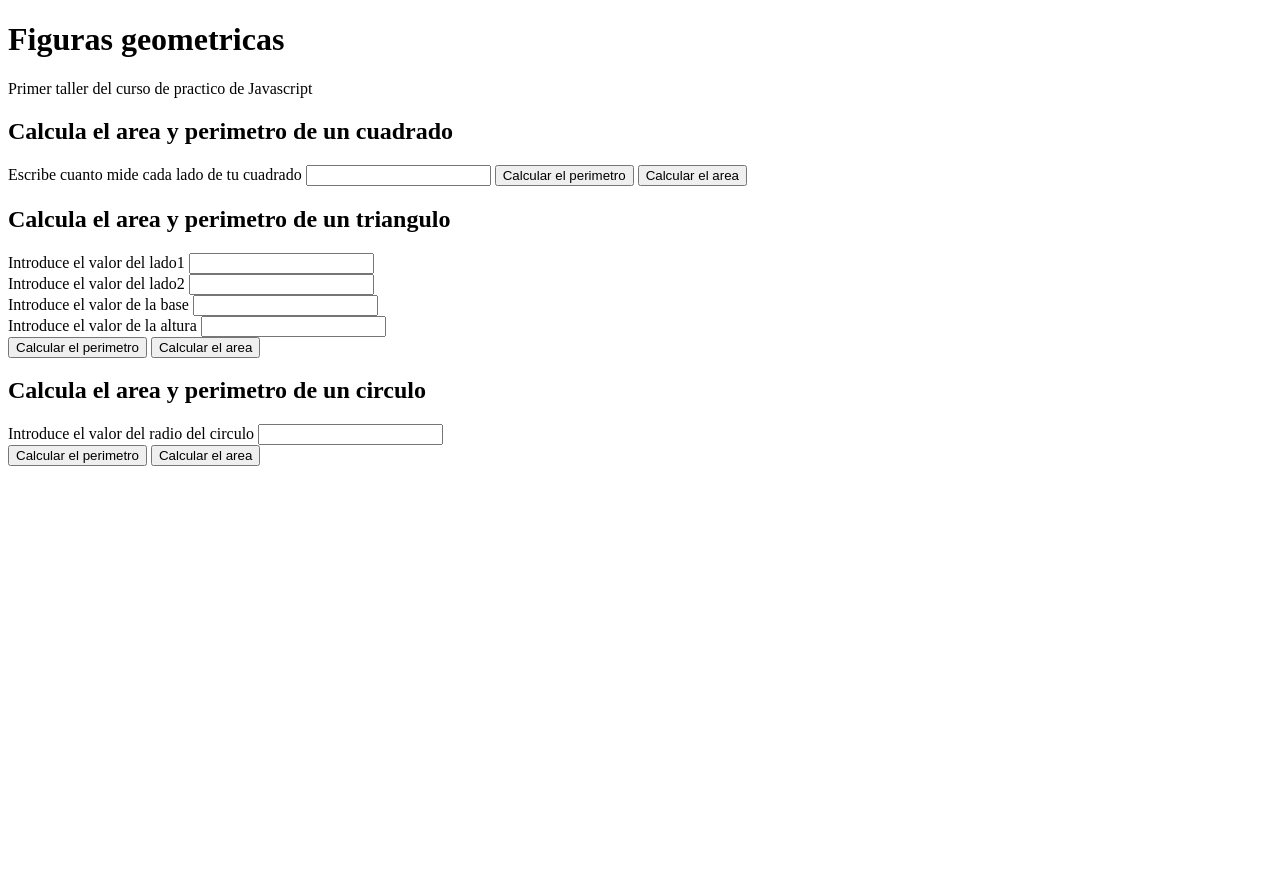
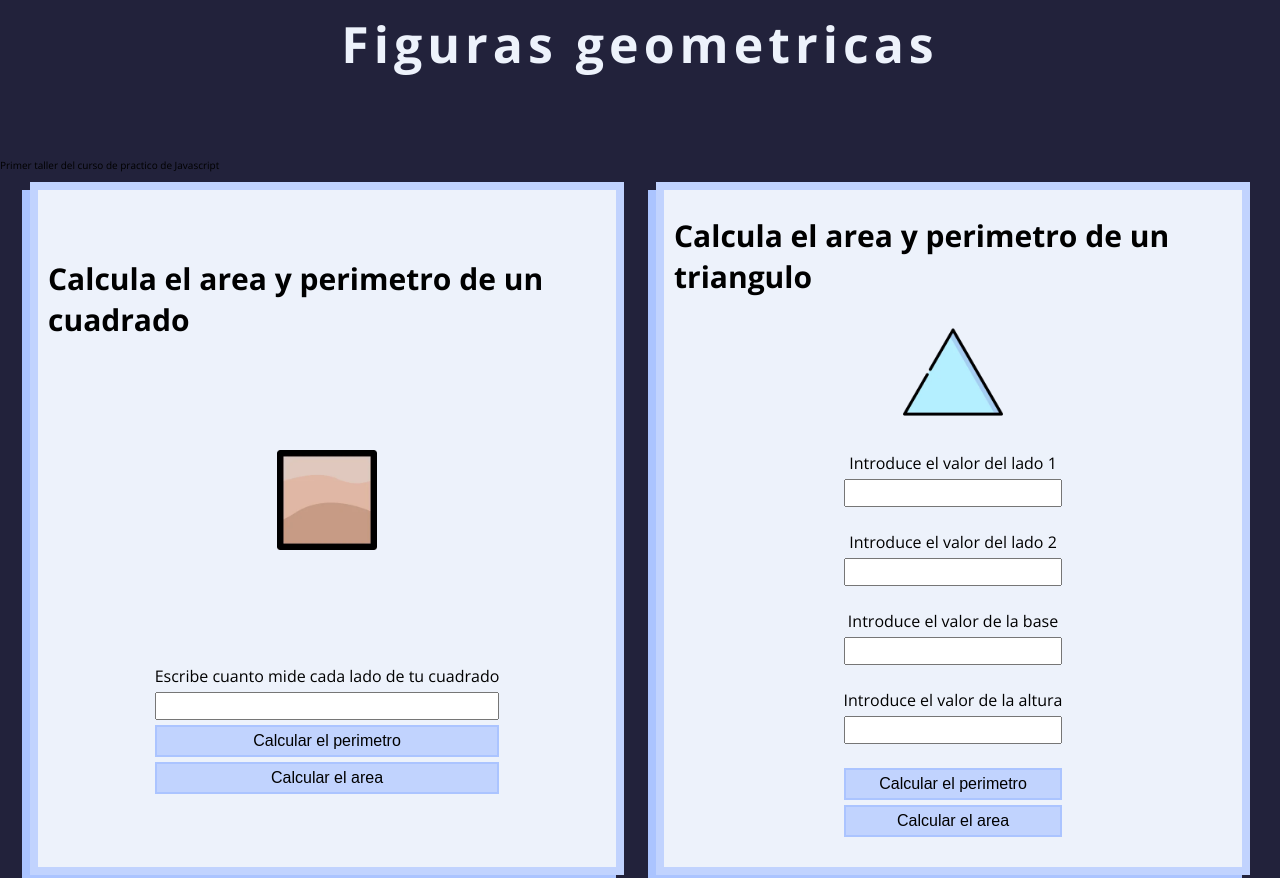
Before and after one commit to alejandroverita/Curso-Practico-Js, a website: page Figures/figures.html in a window 1280 px wide. Shown: the top 878 px of the page. Before the commit the page ends 800 px from the top, so only its background shows below. Drawn offline with nearby package versions, Linux system fonts and the light colour scheme.

Commit message:
matematicas con js

```diff
--- a/Figures/figures.html
+++ b/Figures/figures.html
@@ -5,8 +5,16 @@
     <meta http-equiv="X-UA-Compatible" content="IE=edge">
     <meta name="viewport" content="width=device-width, initial-scale=1.0">
     <title>Figuras geometricas</title>
+    <link rel="stylesheet" href="./style.css">
+    <link rel="preconnect" href="https://fonts.googleapis.com">
+    <link rel="preconnect" href="https://fonts.gstatic.com" crossorigin>
+    <link href="https://fonts.googleapis.com/css2?family=Open+Sans:wght@400;700&display=swap" rel="stylesheet">
+    <link rel="shortcut icon" href="./assets/images/js.svg" type="image/x-icon">
 </head>
+
 <body>
+    <div class="container">
+
         <header>
             <h1>Figuras geometricas</h1>
             <p>
@@ -14,8 +22,11 @@
             </p>
         </header>
 
-    <section>
+        <div class="figures">
+
+            <section class="figures-item">
                 <h2>Calcula el area y perimetro de un cuadrado</h2>
+                <img src="./assets/images/cuadrado.webp">
                 <form action="" method="get">
 
                     <label for = "inputCuadrado">
@@ -35,13 +46,15 @@
             </section>
 
             <!-- triangle -->
-    <section>
+
+            <section class="figures-item">
                 <h2>Calcula el area y perimetro de un triangulo</h2>
+                <img src="./assets/images/triangulo.webp" alt="triangulo">
                 <form action="" method="get">
 
-            <label for="inputSide1">Introduce el valor del lado1</label>
+                    <label for="inputSide1">Introduce el valor del lado 1</label>
                     <input type="number" id="inputSide1"><br>
-            <label for="inputSide2">Introduce el valor del lado2</label>
+                    <label for="inputSide2">Introduce el valor del lado 2</label>
                     <input type="number" id="inputSide2"><br>
                     <label for="inputBase">Introduce el valor de la base</label>
                     <input type="number" id="inputBase"><br>
@@ -55,14 +68,36 @@
                     <button type="button" onclick="calcularAreaTriangle()">
                         Calcular el area
                     </button>
+                </form>
+            </section>
+
+            <!-- isocels triangle -->
+            <section class="figures-item">
+                <h2>Calcula el area y perimetro de un triangulo isoceles</h2>
+                <img src="./assets/images/trianguloIso.webp" alt="triangulo isosceles" >
+                <form action="" method="get">
+
+                    <label for="inputSide1">Introduce el valor del lado 1</label>
+                    <input type="number" id="isoSide1"><br>
+                    <label for="inputSide2">Introduce el valor del lado 2</label>
+                    <input type="number" id="isoSide2"><br>
+                    <label for="inputBase">Introduce el valor de la base</label>
+                    <input type="number" id="isoBase"><br>
+
+
+                    <button type="button" onclick="calcularHeightTriangle()">
+                        Calcular la altura
+                    </button>
 
                 </form>
+
             </section>
 
             <!-- CIRCLE -->
 
-    <section>
+            <section class="figures-item">
                 <h2>Calcula el area y perimetro de un circulo</h2>
+                <img src="./assets/images/circulo.webp" alt="Imagen de un Triangulo"/>
                 <form action="" method="get">
 
                     <label for="radio">Introduce el valor del radio del circulo</label>
@@ -75,9 +110,10 @@
                     <button type="button" onclick="calcularAreaCircle()">
                         Calcular el area
                     </button>
-
                 </form>
             </section>
+        </div>
+    </div>
 
     <script src="./figures.js"></script>
 </body>
--- a/Figures/figures.js
+++ b/Figures/figures.js
@@ -84,6 +84,25 @@ function calcularAreaTriangle(){
     alert(`El area del triangulo es ${areaTriangle(base, height)} cms^2`);
 }
 
+function calcularHeightTriangle() {
+    const side1 = parseInt(document.getElementById("isoSide1").value);
+    const side2 = parseInt(document.getElementById("isoSide2").value);
+    const base = parseInt(document.getElementById("isoBase").value);
+
+    if (side1 == side2){
+        let height = Math.sqrt((side1**2)-((base**2)/4));
+        let result = `Este es un triangulo isosceles y su altura es ${height} cms`
+
+        return result;
+
+    } else {
+        let noResult = alert (`Tu triangulo es cualquier otra cosa menos isosceles`);
+
+        return noResult;
+    }
+
+}
+
 
 /* CIRCLE */
 
--- /dev/null
+++ b/Figures/style.css
@@ -0,0 +1,105 @@
+:root{
+    --dark: #22223b;
+    --white: #edf2fb;
+    --open: "Open Sans", sans-serif;
+}
+
+*{
+    font-size: 10px;
+}
+
+body{
+    background: var(--dark);
+    margin: 0;
+    padding: 0;
+    box-sizing: border-box;
+    font-family: var(--open);
+}
+
+header{
+    width: 100%;
+}
+
+h1{
+    color: var(--white);
+    font-size: 3.5rem;
+    letter-spacing: 5px;
+    margin: 0;
+    padding-top: 10px;
+    margin-bottom: 80px;
+    text-align: center;
+}
+
+.container{
+    width: 100%;
+    max-width: 1280px;
+    margin: auto;
+}
+
+.figures{
+    display: grid;
+    gap: 32px;
+    grid-template-columns: 1, 1fr;
+    margin-inline-start: 30px;
+    margin-inline-end: 30px;
+    margin-block-end: 100px;
+}
+
+.figures-item{
+    align-items: center;
+    display: inline-grid;
+    background-color: var(--white);
+    border: 8px solid #c1d3fe;
+    box-shadow: -8px 8px 0 0 #abc4ff;
+    justify-items: center;
+    padding-inline-start: 10px;
+    padding-inline-end: 10px;
+}
+
+.figures-item h2{
+    font-size: 3rem;
+}
+
+.figures-item img{
+    margin-bottom: 30px;
+    width: 100px;
+}
+
+.figures-item form{
+    align-content: center;
+    display: flex;
+    flex-direction: column;
+    gap: 5px;
+    margin-bottom: 30px;
+}
+
+.figures-item form label{
+    align-self: center;
+    font-family: "Open Sans", sans-serif;
+    font-size: 1.6rem;
+}
+
+.figures-item form input{
+    padding: 4px 10px;
+    font-size: 1.4rem;
+}
+
+.figures-item form button{
+    background-color: #c1d3fe;
+    border: 2px solid #abc4ff;
+    font-size: 1.6rem;
+    padding: 5px 30px;
+}
+
+@media screen and (min-width: 660px){
+    h1{
+        font-size: 5rem;
+    }
+
+    .figures{
+        display: grid;
+        gap: 32px;
+        grid-template-columns: repeat(2, 1fr);
+        margin-bottom: 100px;
+    }
+}
```
Also changed, not shown: Figures/assets/images/circulo.webp (added), Figures/assets/images/cuadrado.webp (added), Figures/assets/images/triangulo.webp (added), Figures/assets/images/trianguloIso.webp (added). Lines whose indentation alone changed are shown as unchanged.
